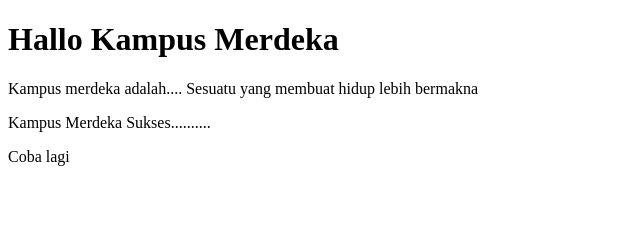
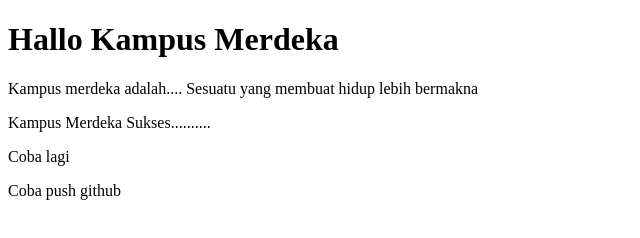
Before and after one commit to RobyRAX/belajar-git, a plain HTML site: page index.html in a window 1280 px wide. Shown: the whole page, without its empty margins (0-640 px from the left). Drawn offline with Linux system fonts and the light colour scheme.

Commit message:
Tes push github

```diff
--- a/index.html
+++ b/index.html
@@ -13,5 +13,6 @@
     </p>
     <p>Kampus Merdeka Sukses..........</p>
     <p>Coba lagi</p>
+    <p>Coba push github</p>
 </body>
 </html>
```
